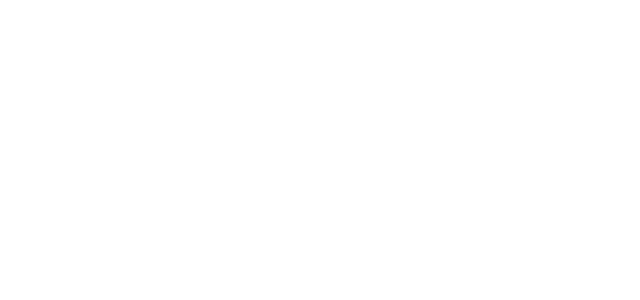
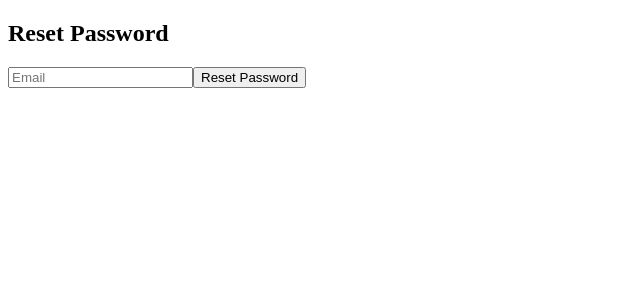
Before and after one commit to Geet0597/ReactAuthenticationApp, a React app: page /reset-password in a window 1280 px wide. Before the commit this address had no page. Shown: the top 300 px of the page, without its empty margins (0-640 px from the left). Built offline with nearby package versions, Linux system fonts and the light colour scheme.

Commit message:
Added reset password functionality

```diff
--- a/src/App.js
+++ b/src/App.js
@@ -1,8 +1,10 @@
-import React, { useState } from 'react';
+import React, { useState, useEffect } from 'react';
 import { BrowserRouter as Router, Routes, Route, Navigate } from 'react-router-dom';
 import Home from './page/Home';
 import Signup from './page/Signup';
 import Signin from './page/Authentication';
+import ResetPassword from './page/ResetPassword';
+
 
 function App() {
   const [isAuthenticated, setIsAuthenticated] = useState(false);
@@ -16,6 +18,7 @@
             <Route path="/home" element={isAuthenticated ? <Home setIsAuthenticated={setIsAuthenticated} /> : <Navigate to="/signin" />} />
             <Route path="/signup" element={<Signup />} />
             <Route path="/signin" element={<Signin setIsAuthenticated={setIsAuthenticated} />} />
+            <Route path="/reset-password" element={<ResetPassword />} />
           </Routes>
         </section>
       </div>
--- a/src/page/Authentication.js
+++ b/src/page/Authentication.js
@@ -1,7 +1,7 @@
 import React, {useState} from 'react';
 import {  signInWithEmailAndPassword   } from 'firebase/auth';
 import { auth } from '../../firebase';
-import { NavLink, useNavigate } from 'react-router-dom'
+import { Link, NavLink, useNavigate } from 'react-router-dom';
 
 const Authentication = (props) => {
     const {setIsAuthenticated} = props;
@@ -14,10 +14,9 @@
         signInWithEmailAndPassword(auth, email, password)
         .then((userCredential) => {
             // Signed in
-            const user = userCredential.user;
+            const user = userCredential.user; // to get user details if reuired
             setIsAuthenticated(true);
             navigate("/home");
-            console.log(user);
         })
         .catch((error) => {
             const errorCode = error.code;
@@ -71,7 +70,9 @@
                                 </button>
                             </div>
                         </form>
-
+                        <p>
+                            <Link to="/reset-password">Forgot your password?</Link>
+                        </p>
                         <p className="text-sm text-white text-center">
                             No account yet?
                             <NavLink to="/signup">
--- a/src/page/Home.js
+++ b/src/page/Home.js
@@ -17,7 +17,6 @@
         // Sign-out successful.
             setIsAuthenticated(false);
             navigate("/signin");
-            console.log("Signed out successfully")
         }).catch((error) => {
         // An error happened.
         alert('An Error Happened');
--- /dev/null
+++ b/src/page/ResetPassword.js
@@ -0,0 +1,37 @@
+import React, { useState } from 'react';
+import { auth } from '../../firebase';
+import {  sendPasswordResetEmail  } from 'firebase/auth';
+import { useNavigate } from 'react-router-dom';
+
+const ResetPassword = () => {
+    const navigate = useNavigate();
+    const [email, setEmail] = useState('');
+
+    const handleResetPassword = async (e) => {
+      e.preventDefault();
+      try {
+        await sendPasswordResetEmail(auth, email); // Send password reset email
+        alert('Password reset email sent. Please check your email.');
+        navigate(`/signin`);
+      } catch (error) {
+        alert('Error sending password reset email. Please try again.');
+      }
+    };
+
+    return (
+      <div>
+        <h2>Reset Password</h2>
+        <form onSubmit={handleResetPassword}>
+          <input
+            type="email"
+            placeholder="Email"
+            value={email}
+            onChange={(e) => setEmail(e.target.value)}
+          />
+          <button type="submit">Reset Password</button>
+        </form>
+      </div>
+    );
+  }
+
+  export default ResetPassword;
--- a/src/page/Signup.js
+++ b/src/page/Signup.js
@@ -15,8 +15,7 @@
       await createUserWithEmailAndPassword(auth, email, password)
         .then((userCredential) => {
             // Signed in
-            const user = userCredential.user;
-            console.log(user);
+            const user = userCredential.user; // to get user details if reuired
             alert(`Hii, Please SignIn`);
             navigate("/signin");
         })
```
